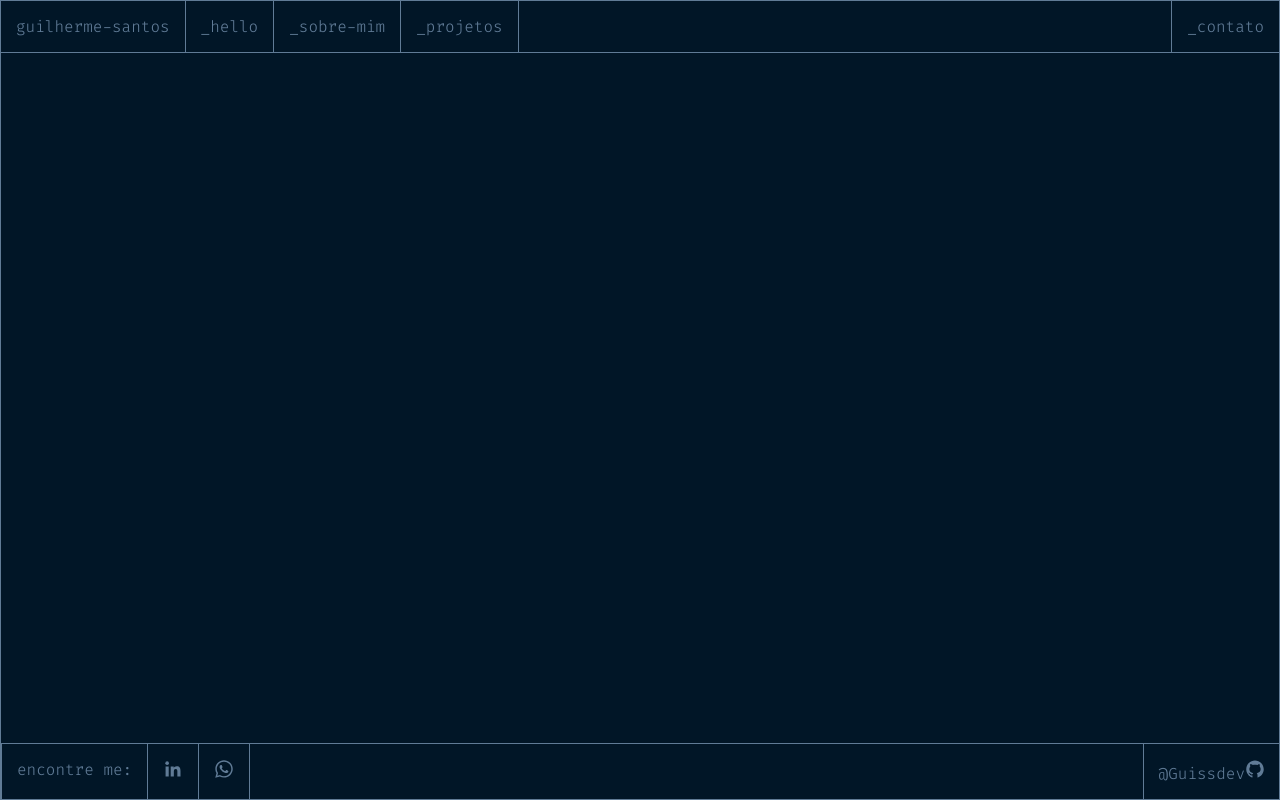
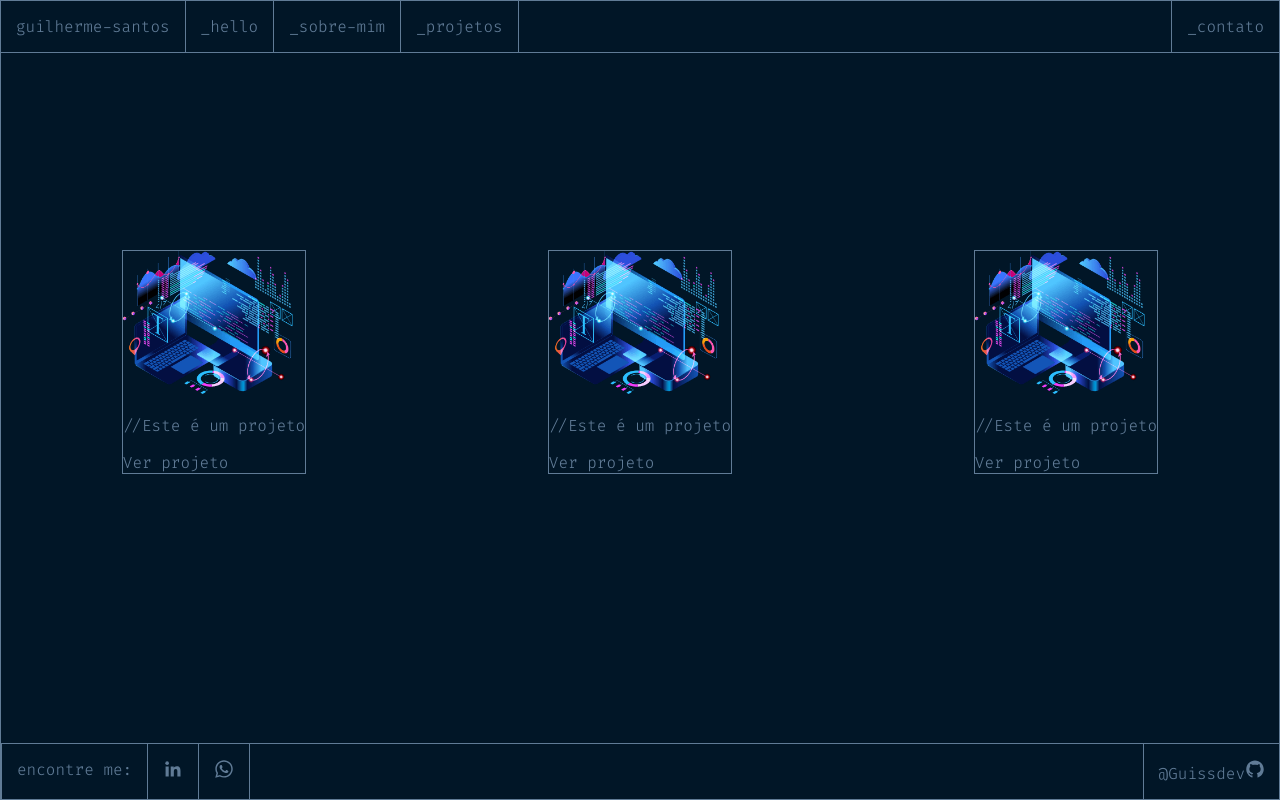
Before and after one commit to Guissdev/Portifolio, a React (Create React App) app: page /projects in a window 1280 px wide. Built offline with nearby package versions, Linux system fonts and the light colour scheme.

Commit message:
Adicionando elementos

```diff
--- a/src/pages/Projects/index.js
+++ b/src/pages/Projects/index.js
@@ -2,9 +2,31 @@ import './projects.css'
 
 const Projects = () => {
     return (
-        <div>
+        <div className='projects'>
+            <div className='card'>
+                <img className='image' src='./images/image.png'/>
+                <div>
+                    <p>//Este é um projeto</p>
+                    <bottom>Ver projeto</bottom>
+                </div>
+            </div>
+            <div className='card'>
+                <img className='image' src='./images/image.png'/>
+                <div>
+                    <p>//Este é um projeto</p>
+                    <bottom>Ver projeto</bottom>
+                </div>
+            </div>
+            <div className='card'>
+                <img className='image' src='./images/image.png'/>
+                <div>
+                    <p>//Este é um projeto</p>
+                    <bottom>Ver projeto</bottom>
+                </div>
+            </div>
+        </div>
 
-        </div>
+
     )
 }
 
--- a/src/pages/Projects/projects.css
+++ b/src/pages/Projects/projects.css
@@ -0,0 +1,14 @@
+.projects {
+    display: flex;
+    justify-content: center;
+    padding-top: 250px;
+}
+
+.card {
+    border: 1px solid #607b96;
+    margin: 0 auto;
+}
+
+.image {
+    width: 170px;
+}
```
Also changed, not shown: public/images/image.png (added).
